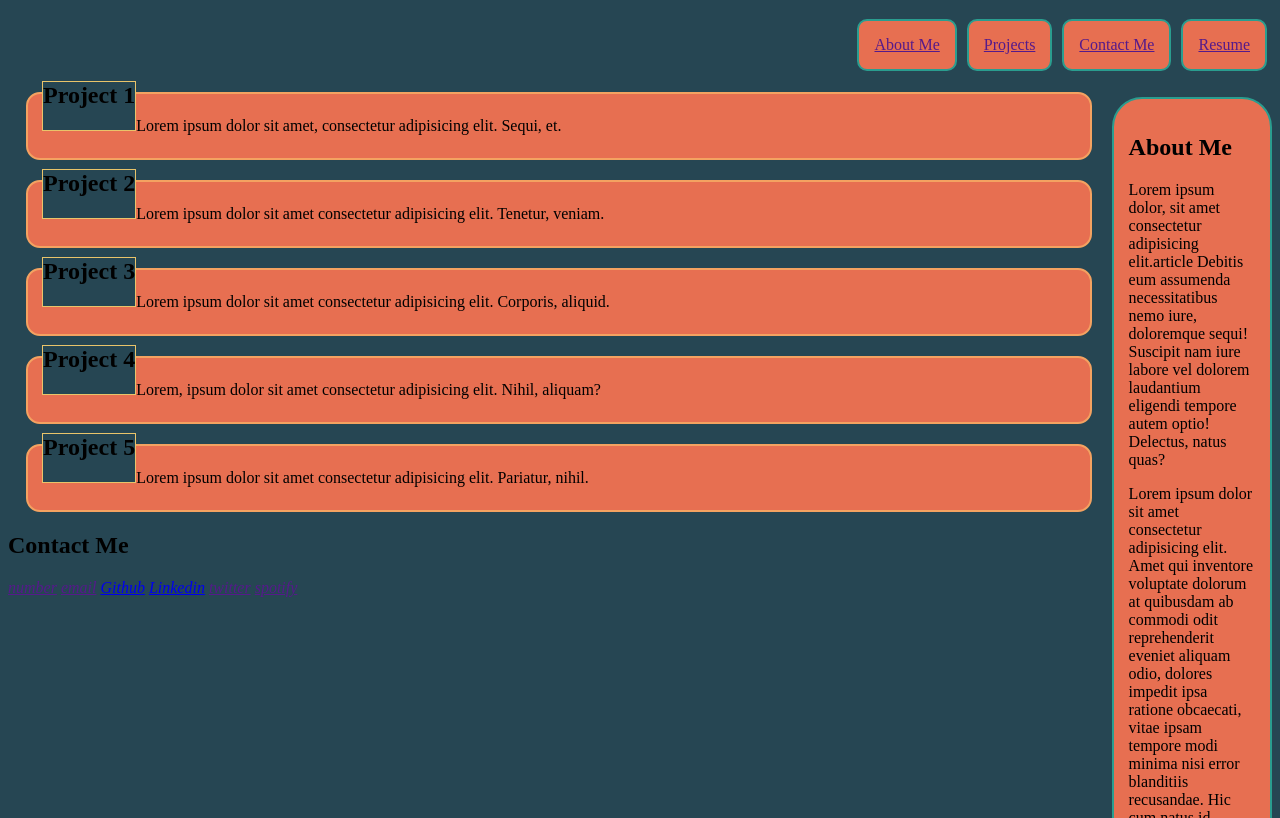
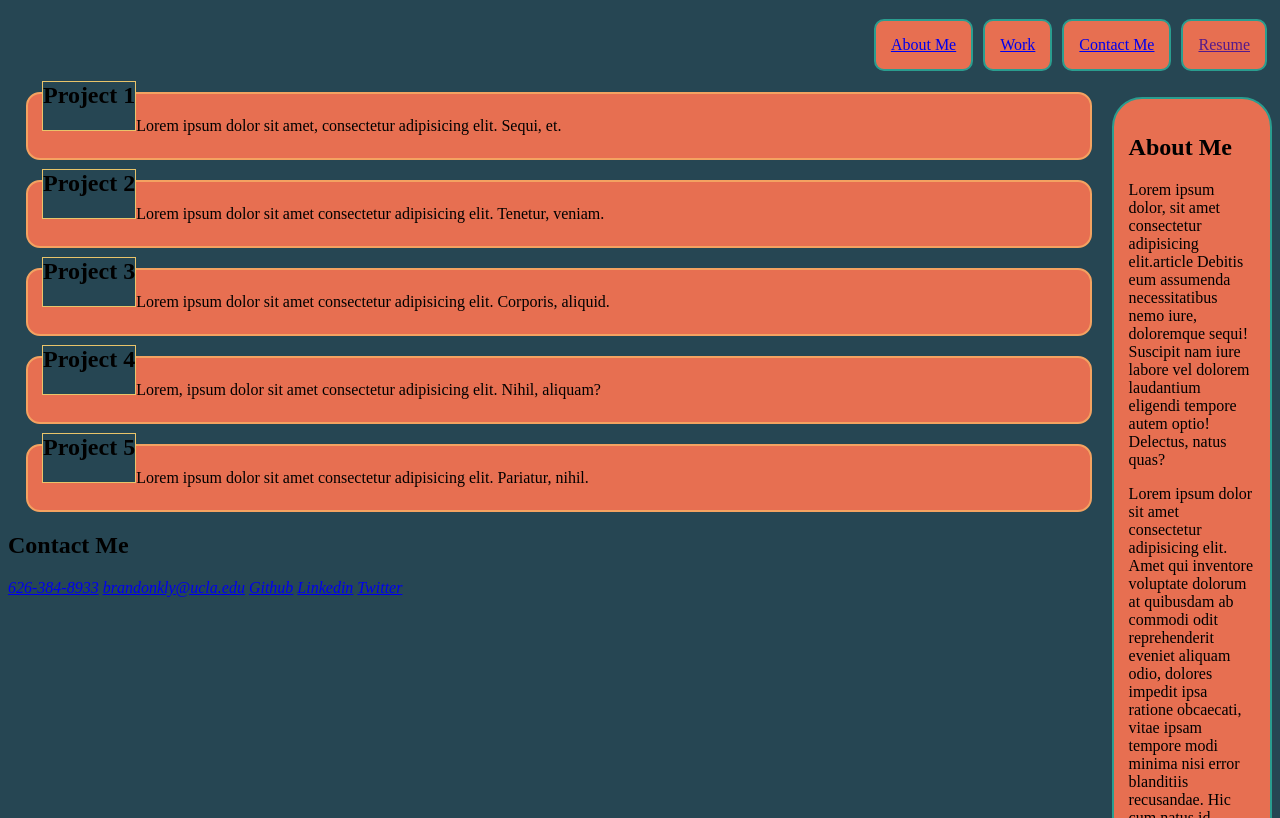
Before and after one commit to brandonkylely/practice-portfolio, a plain HTML site: page index.html in a window 1280 px wide. Shown: the part 282-1100 px from the top of the page. Drawn offline with Linux system fonts and the light colour scheme.

Commit message:
added href to anchor tags

```diff
--- a/index.html
+++ b/index.html
@@ -14,15 +14,15 @@
         <img src="https://images.unsplash.com/photo-1504105547124-fc1aee34470d?ixlib=rb-1.2.1&ixid=MnwxMjA3fDB8MHxwaG90by1wYWdlfHx8fGVufDB8fHx8&auto=format&fit=crop&w=2073&q=80" alt="retro room">
         <nav>
             <ul>
-            <li class="nav-links"><a href="">About Me</a></li>
-            <li class="nav-links"><a href="">Projects</a></li>
-            <li class="nav-links"><a href="">Contact Me</a></li>
+            <li class="nav-links"><a href="#about">About Me</a></li>
+            <li class="nav-links"><a href="#work">Work</a></li>
+            <li class="nav-links"><a href="#contact">Contact Me</a></li>
             <li class="nav-links"><a href="">Resume</a></li>
             </ul>
         </nav>
     </header>
 
-    <aside>
+    <aside id="about">
         <h2>About Me</h2>
         <div>
             <p>
@@ -37,7 +37,7 @@
         </div>
     </aside>
 
-    <main>
+    <main id="work">
         <section class="project">
             <h2>Project 1</h2>
             <div>
@@ -70,16 +70,15 @@
         </section>
     </main>
 
-    <footer>
+    <footer id="contact">
         <h2>Contact Me</h2>
         <div>
           <address>
-            <a href="">number</a>
-            <a href="">email</a>
+            <a href="tel:6263848933">626-384-8933</a>
+            <a href="mailto:brandonkly@ucla.edu">brandonkly@ucla.edu</a>
             <a href="https://github.com/brandonkylely?tab=repositories" target="_blank">Github</a></li>
             <a href="https://www.linkedin.com/in/brandon-ly-7300b1205/" target="_blank">Linkedin</a></li>
-            <a href="">twitter</a>
-            <a href="">spotify</a>
+            <a href="https://twitter.com/brandonkylely" target="_blank">Twitter</a>
           </address>
         </div>
     </footer>
```
